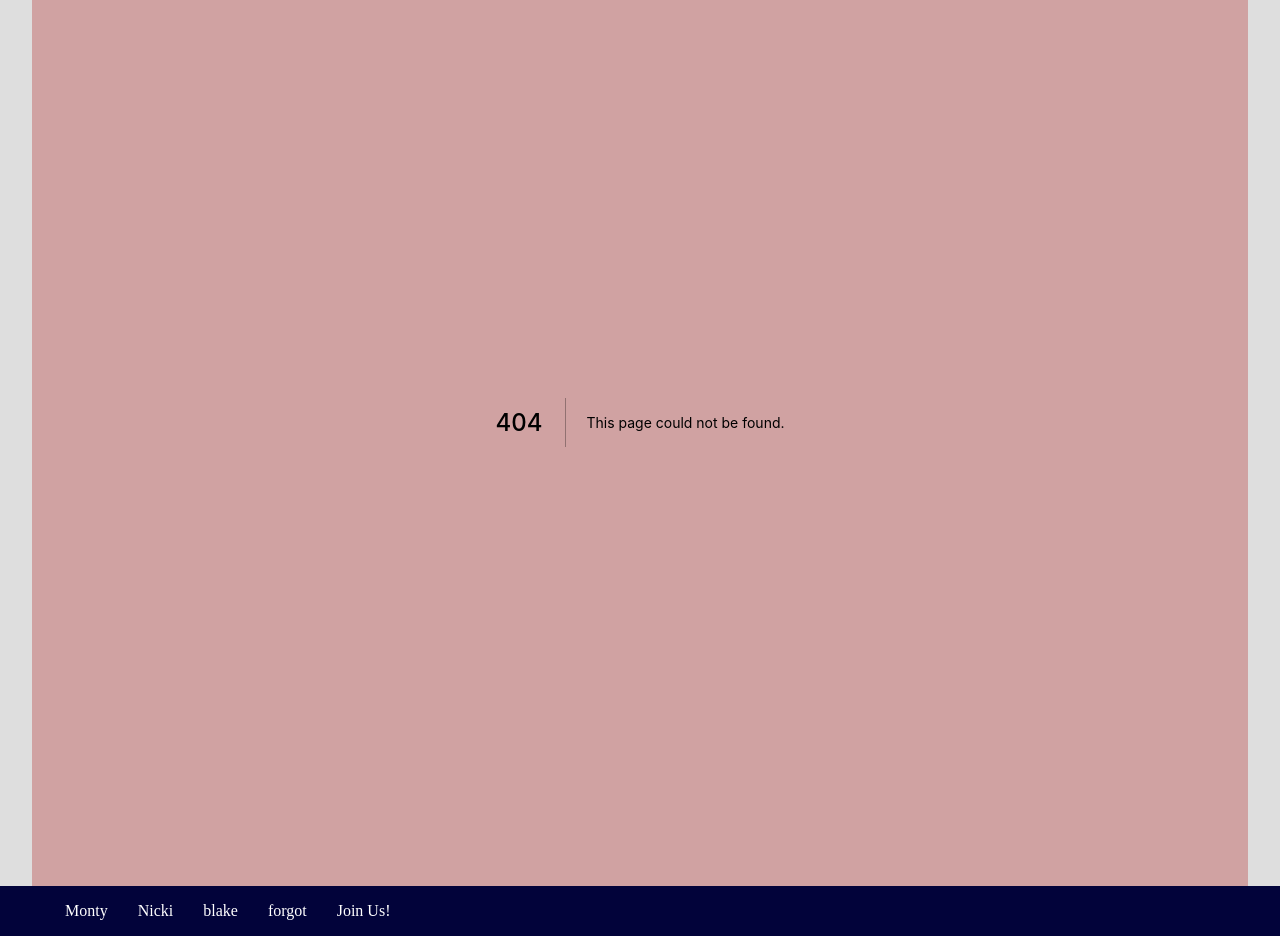
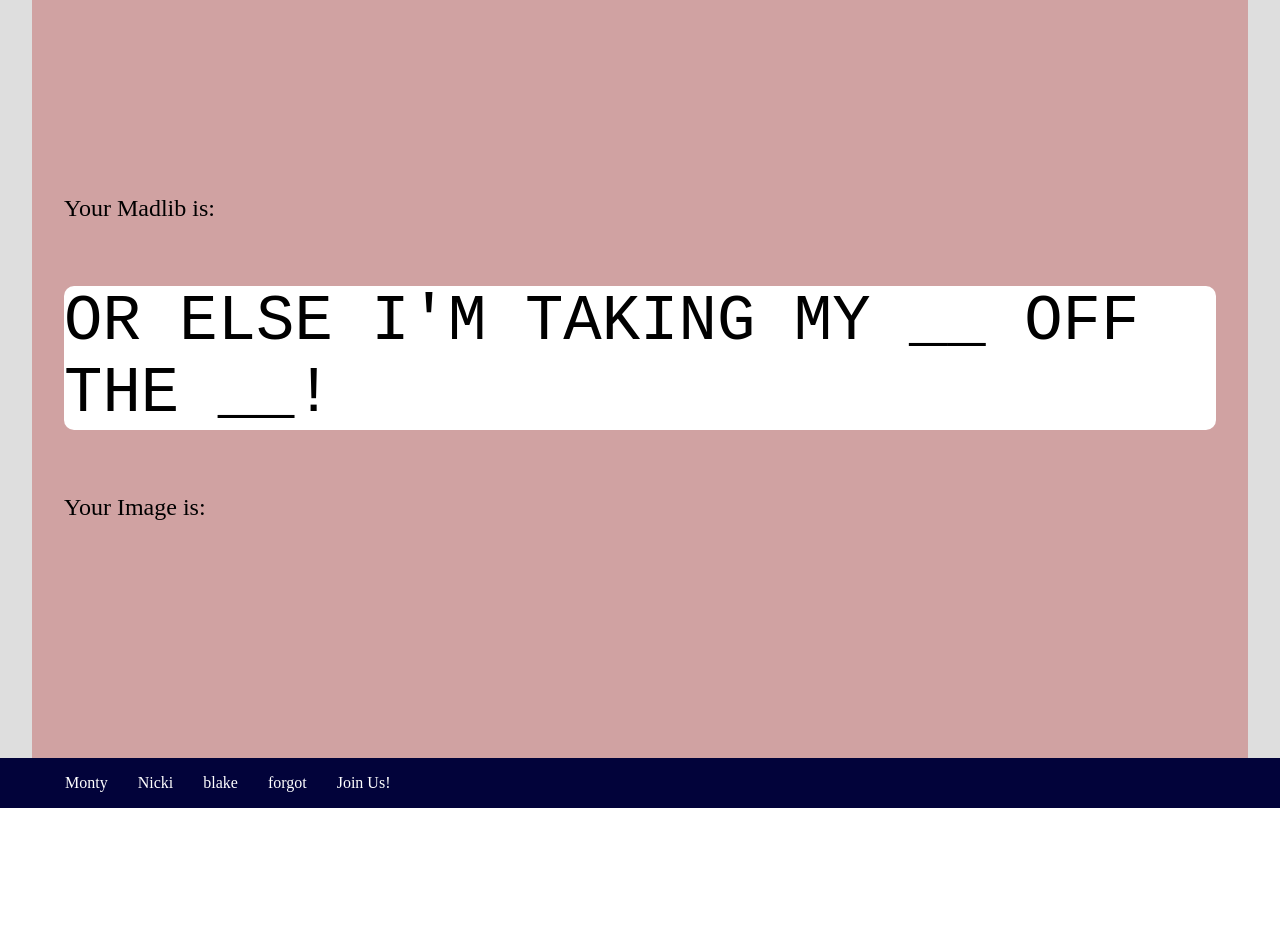
Before and after one commit to MontyWilliams/Hacktivity_holberton_ai_image, a Next.js app: page /Images/1 in a window 1280 px wide. Before the commit this address had no page. Shown: the part 500-1436 px from the top of the page. After the commit the page ends 1308 px from the top, so only its background shows below. Built offline with nearby package versions, Linux system fonts and the light colour scheme.

Commit message:
proud of myself, did this all using the knowledge gained from experience alone, addded page routing for the images we will recieve from fetch. also now u[pdating state with new data

```diff
--- a/components/Cards.js
+++ b/components/Cards.js
@@ -3,11 +3,6 @@ import { useState, useEffect, useContext } from "react";
 import styles from '../styles/card_styles.module.css';
 import Mad from './Mad.js'
 import {MadContext} from './Context/MadContext';
-import create from 'zustand';
-
-const useStore = create((set) => ({
-
-}))
 
 
 export default function Card() {
--- a/components/Mad.js
+++ b/components/Mad.js
@@ -31,7 +31,7 @@ const Mad = (props) => {
     <p>{"This one has " + `${madL.adlibs}` + " madLibs to add!"}</p>
     <p>{"They are" + " " + `${madL.words}`}</p>
     {/* <p>{"This is for the next page" + " " + `${JSON.stringify(madL.wordsAnswer)}`}</p> */}
-
+    {/* In order to set the madLib we return a function that sets it instead of changing it directly */}
     <button onClick={(() => setMadLibs(madL))}>
     <Link  href="/Madlibs/[id]" as={`/Madlibs/${madL.id}`}>Go to MadLib</Link>
     </button>
--- a/package.json
+++ b/package.json
@@ -9,6 +9,7 @@
     "lint": "next lint"
   },
   "dependencies": {
+    "deepai": "^1.0.21",
     "file-system": "^2.2.2",
     "fs": "^0.0.1-security",
     "next": "12.2.3",
--- /dev/null
+++ b/pages/Images/[id]/index.js
@@ -0,0 +1,24 @@
+import Link from "next/link";
+import React, { useContext, useEffect, useState} from 'react';
+import { MadContext } from "../../../components/Context/MadContext";
+import styles from "../../../styles/madIndex_styles.module.css";
+
+const AiImage = () => {
+  const { madLibs} = useContext(MadContext);
+  console.log(madLibs)
+
+  return (
+    <div className={styles.container}>
+      <p className={styles.text}>
+        Your Madlib is:
+      </p>
+      <p className={styles.madText}>
+        {madLibs.description}
+      </p>
+      <p className={styles.text}>
+        Your Image is:
+      </p>
+    </div>
+  );
+}
+export default AiImage;
```
Also changed, not shown: pages/Madlibs/[id]/index.js (+11 -9 lines), 2 other files (tests, documents, lock files or other folders).
